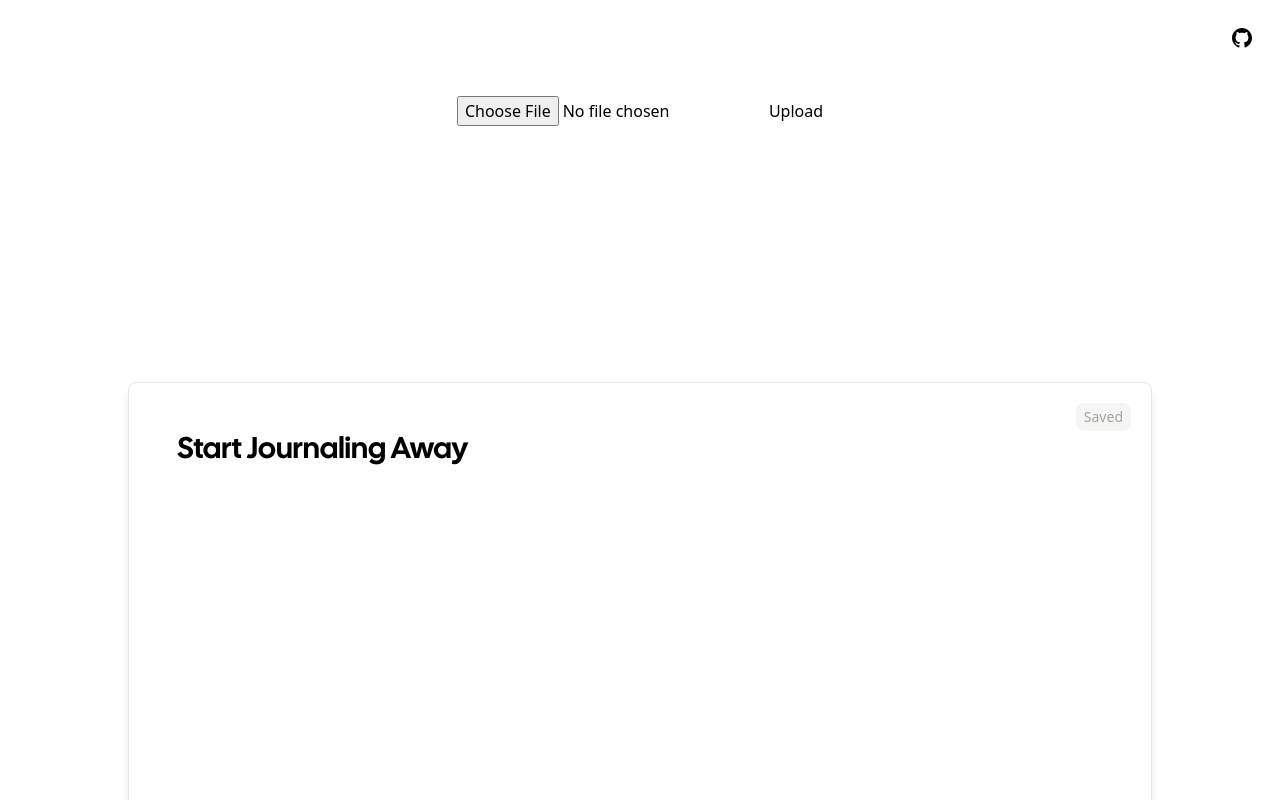
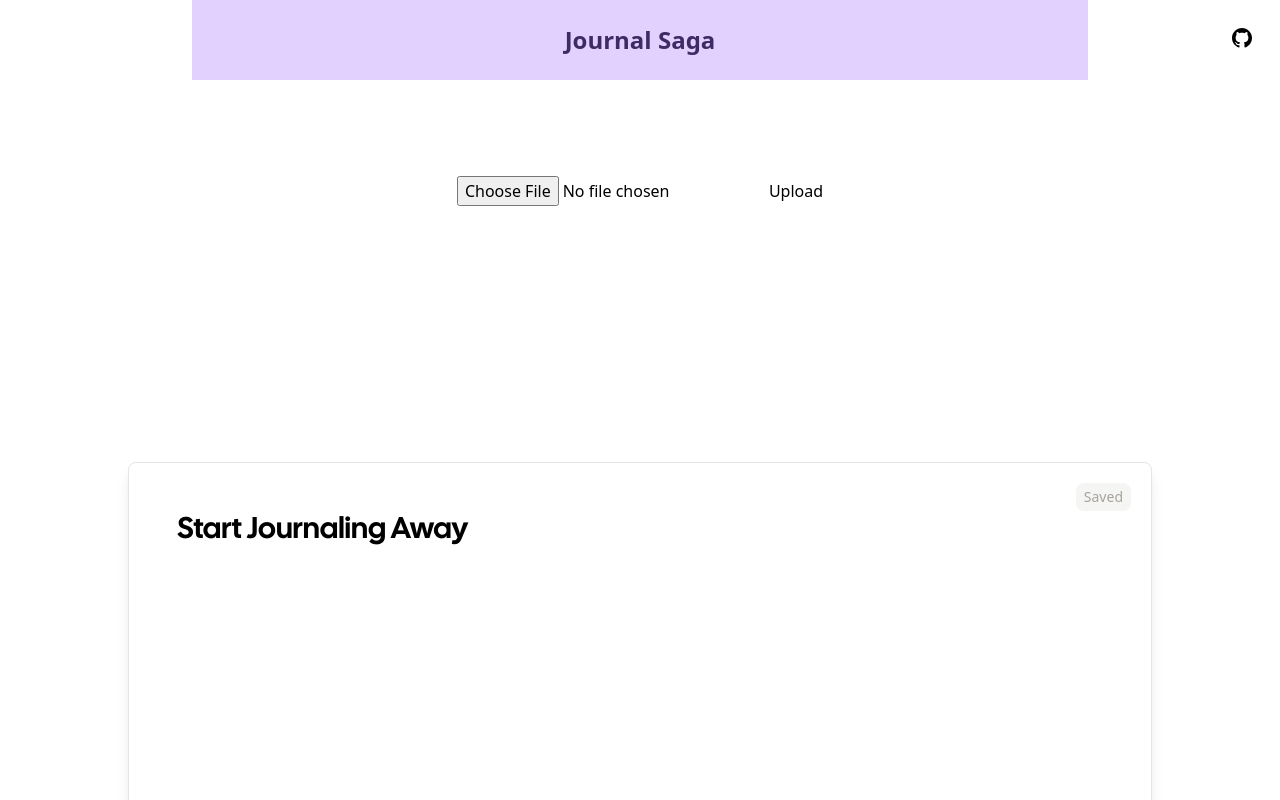
Before and after one commit to manoharlk/journal-saga, a Next.js app: page / in a window 1280 px wide. Shown: the top 800 px of the page. Built offline with nearby package versions, Linux system fonts and the light colour scheme.

Commit message:
feat: basic navbar

```diff
--- a/src/app/api/upload/upload.ts
+++ b/src/app/api/upload/upload.ts
@@ -1,35 +1,35 @@
-import { NextApiRequest, NextApiResponse } from 'next';
-import multer from 'multer';
-import { Buffer } from 'buffer';
+// import { NextApiRequest, NextApiResponse } from 'next';
+// import multer from 'multer';
+// import { Buffer } from 'buffer';
 
-const upload = multer({
-  storage: multer.memoryStorage(),
-  limits: { fileSize: 1024 * 1024 }, // 1MB limit
-  fileFilter: function (req, file, cb) {
-    if (!['text/plain', 'text/csv', 'application/json'].includes(file.mimetype)) {
-      return cb(new Error('Invalid file type'), false);
-    }
-    cb(null, true);
-  },
-});
+// const upload = multer({
+//   storage: multer.memoryStorage(),
+//   limits: { fileSize: 1024 * 1024 }, // 1MB limit
+//   fileFilter: function (req, file, cb) {
+//     if (!['text/plain', 'text/csv', 'application/json'].includes(file.mimetype)) {
+//       return cb(new Error('Invalid file type'), false);
+//     }
+//     cb(null, true);
+//   },
+// });
 
-export const config = {
-  api: {
-    bodyParser: false,
-  },
-};
+// export const config = {
+//   api: {
+//     bodyParser: false,
+//   },
+// };
 
-export default async function uploadFile(req: NextApiRequest, res: NextApiResponse) {
-  upload.single('file')(req, res, function (err: any) {
-    if (err) {
-      res.status(400).send({ error: err.message });
-      return;
-    }
+// export default async function uploadFile(req: NextApiRequest, res: NextApiResponse) {
+//   upload.single('file')(req, res, function (err: any) {
+//     if (err) {
+//       res.status(400).send({ error: err.message });
+//       return;
+//     }
 
-    // Access the uploaded file from req.file.
-    const fileContent = (req.file.buffer as Buffer).toString();
-    console.log(fileContent);
+//     // Access the uploaded file from req.file.
+//     const fileContent = (req.file.buffer as Buffer).toString();
+//     console.log(fileContent);
 
-    res.send('File uploaded successfully');
-  });
-}
+//     res.send('File uploaded successfully');
+//   });
+// }
--- a/src/app/layout.tsx
+++ b/src/app/layout.tsx
@@ -22,9 +22,9 @@ export const metadata: Metadata = {
     title,
     description,
     card: "summary_large_image",
-    creator: "@steventey",
+    creator: "",
   },
-  metadataBase: new URL("https://novel.sh"),
+  metadataBase: new URL("https://journal-saga.vercel.app/"),
   themeColor: "#ffffff",
 };
 
--- a/src/app/page.tsx
+++ b/src/app/page.tsx
@@ -5,13 +5,23 @@ import Upload from "@/src/ui/upload";
 export default function Page() {
   return (
     <>
+    <nav>
+      <div className="flex items-center justify-center max-w-4xl mx-auto p-4 NavBar">
+        <div className="flex items-center gap-4 py-2">
+          <a href="/" className="text-2xl font-bold">
+            Journal Saga
+          </a>
+        </div>
+      </div>
       <a
         href="https://github.com/seads-org/pinecone_hack"
         target="_blank"
-        className="absolute bottom-5 right-5 max-h-fit rounded-lg p-2 transition-colors duration-200 hover:bg-stone-100 sm:top-5 sm:bottom-auto"
+        className="absolute top-5 right-5 max-h-fit rounded-lg p-2 transition-colors duration-200 hover:bg-stone-100"
       >
         <Github />
       </a>
+    </nav>
+
       <Upload />
       <div className="flex min-h-screen flex-col items-center sm:px-5 sm:pt-[calc(20vh)]">
         <Editor />
--- a/src/styles/globals.css
+++ b/src/styles/globals.css
@@ -16,3 +16,8 @@
   pointer-events: none;
   height: 0;
 }
+
+.NavBar {
+  background-color: #e2d1ff;
+  color: #3f2a63;
+}
```
